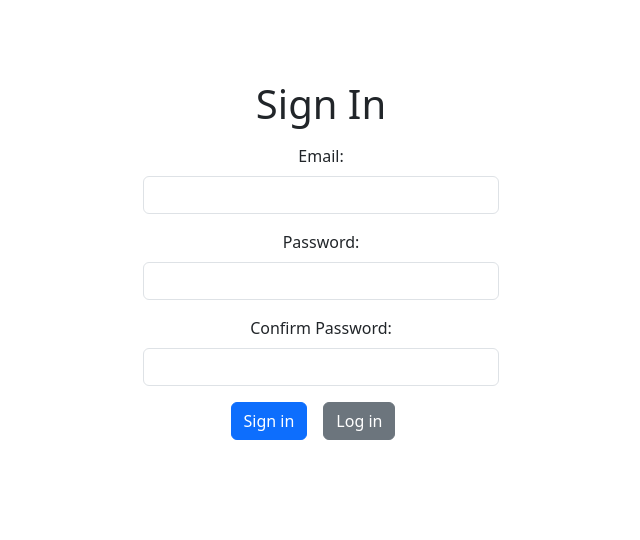
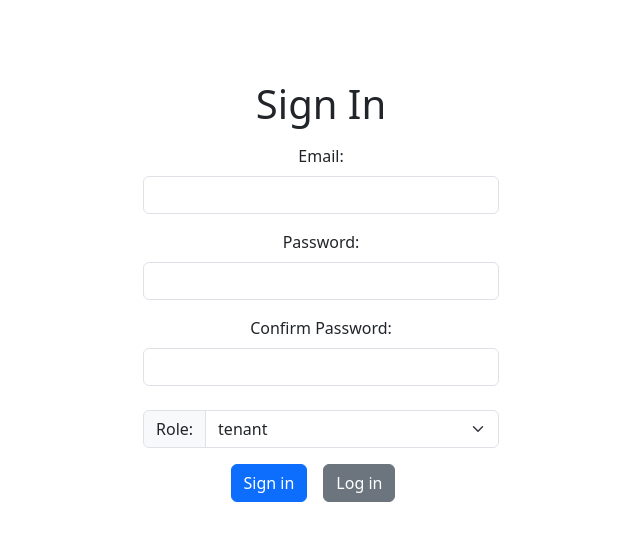
Before and after one commit to Yukixx0729/PropertyHub, a React (Vite) app in the folder client/: page /sign-in in a window 1280 px wide. Shown: the top 540 px of the page, without its empty margins (319-959 px from the left). Built offline with nearby package versions, Linux system fonts and the light colour scheme; the HTML template or start-up script is replaced by a standard one.

Commit message:
added islandlord select and log user info when log in

```diff
--- a/client/src/App.tsx
+++ b/client/src/App.tsx
@@ -3,10 +3,12 @@ import { Route, Routes } from "react-router-dom";
 import SignIn from "./pages/SignIn";
 import Login from "./pages/LogIn";
 import Home from "./pages/Home";
+import NavBar from "./components/NavBar";
 
 function App() {
   return (
     <>
+      <NavBar />
       <Routes>
         <Route path="/sign-in" element={<SignIn />} />
         <Route path="/log-in" element={<Login />} />
--- a/client/src/components/LogoutLink.tsx
+++ b/client/src/components/LogoutLink.tsx
@@ -24,11 +24,11 @@ const LogoutLink = (props: { children: React.ReactNode }) => {
   };
 
   return (
-    <>
-      <a href="#" onClick={hanldeSumbit}>
+    <span>
+      <a href="#" onClick={hanldeSumbit} className="btn btn-primary mx-2">
         {props.children}
       </a>
-    </>
+    </span>
   );
 };
 
--- /dev/null
+++ b/client/src/components/NavBar.tsx
@@ -0,0 +1,5 @@
+const NavBar = () => {
+  return <div></div>;
+};
+
+export default NavBar;
--- a/client/src/pages/Home.tsx
+++ b/client/src/pages/Home.tsx
@@ -4,11 +4,9 @@ import LogoutLink from "../components/LogoutLink";
 const Home = () => {
   return (
     <AuthorizeView>
-      <span>
-        <LogoutLink>
-          <AuthorizedUser value="email" /> Logout
-        </LogoutLink>
-      </span>
+      <div className="text-end me-3">
+        <AuthorizedUser value="email" /> |<LogoutLink>Logout</LogoutLink>
+      </div>
     </AuthorizeView>
   );
 };
--- a/client/src/pages/SignIn.tsx
+++ b/client/src/pages/SignIn.tsx
@@ -5,12 +5,16 @@ const SignIn = () => {
   const [email, setEmail] = useState<string>("");
   const [password, setPassword] = useState<string>("");
   const [confirmPassward, setConfirmPassward] = useState<string>("");
+  const [role, setRole] = useState<string>("tenant");
   const [error, setError] = useState<string>("");
   const navigate = useNavigate();
-  const handleChange = (e: React.ChangeEvent<HTMLInputElement>) => {
+  const handleChange = (
+    e: React.ChangeEvent<HTMLInputElement | HTMLSelectElement>
+  ) => {
     const { name, value } = e.target;
     if (name === "email") setEmail(value);
     if (name === "password") setPassword(value);
+    if (name === "role") setRole(value);
     if (name === "confirmPassward") setConfirmPassward(value);
   };
 
@@ -25,6 +29,8 @@ const SignIn = () => {
       setError("Password needs to at least contains 6 characters.");
     } else {
       setError("");
+      let isLandlord;
+      role === "tenant" ? (isLandlord = false) : (isLandlord = true);
       if (!error) {
         try {
           const res = await fetch("http://localhost:5031/register", {
@@ -32,6 +38,7 @@ const SignIn = () => {
             body: JSON.stringify({
               email: email,
               password: password,
+              isLandlord,
             }),
             headers: {
               "Content-Type": "application/json",
@@ -82,7 +89,7 @@ const SignIn = () => {
                 onChange={handleChange}
               />
             </div>
-            <div className="mb-3">
+            <div className="mb-4">
               <label className="form-label">Confirm Password:</label>
               <input
                 type="password"
@@ -91,6 +98,18 @@ const SignIn = () => {
                 value={confirmPassward}
                 onChange={handleChange}
               />
+            </div>
+            <div className="input-group mb-3">
+              <label className="input-group-text">Role:</label>
+              <select
+                className="form-select"
+                value={role}
+                name="role"
+                onChange={handleChange}
+              >
+                <option value="tenant">tenant</option>
+                <option value="landlord">landlord</option>
+              </select>
             </div>
             <div className="mb-3">
               <button type="submit" className="btn btn-primary ">
```
Also changed, not shown: 10 other files (tests, documents, lock files or other folders).
